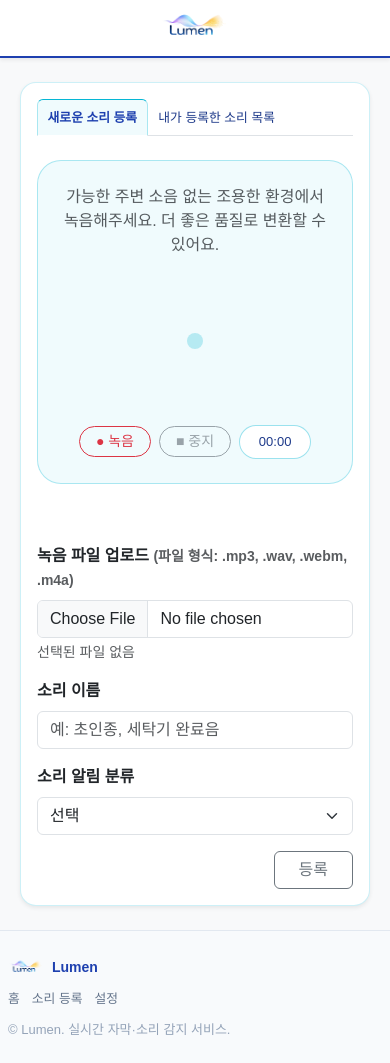
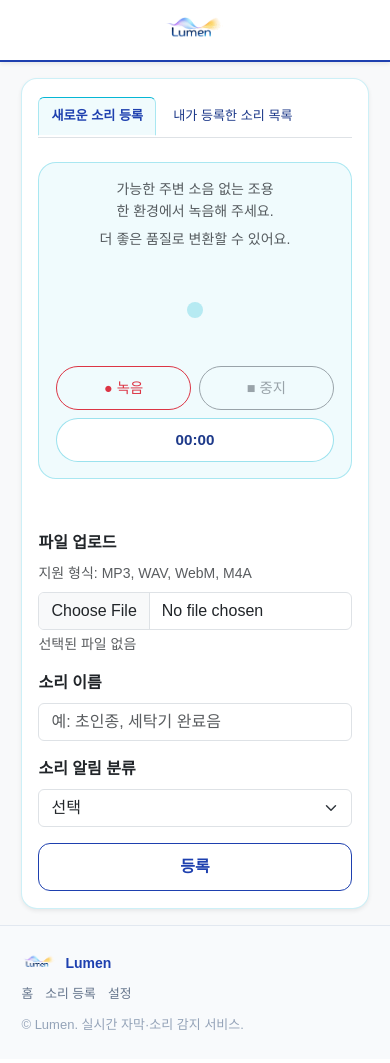
Before and after one commit to knights77787-ai/underdog, a FastAPI app: page /new-sound in a window 390 px wide. After the commit the page ends 1030 px from the top, so only its background shows below. Run offline with FastAPI, Linux system fonts and the light colour scheme; parts of the project's set-up code (start-up, migrations or seed data) failed here and were passed over.

Commit message:
모바일 UI 수정

```diff
--- a/Frontend/static/css/footer.css
+++ b/Frontend/static/css/footer.css
@@ -10,33 +10,80 @@
   padding: 0 0.75rem;
 }
 
-/* 사용자 헤더: 로고 가운데 정렬 (좌/우 영역 균형으로 중앙 유지) */
+/* 위 카드와 같은 세로 기준선: main에 container-fluid 가로 패딩이 있으면 main-inner·푸터보다 카드만 더 들어가 보임 */
+main.container-fluid:has(> .main-inner) {
+  padding-left: 0;
+  padding-right: 0;
+}
+
+/* 푸터 블록: 로고·링크·© 왼쪽을 한 축으로 */
+.footer-inner {
+  display: flex;
+  flex-direction: column;
+  align-items: flex-start;
+  width: 100%;
+  box-sizing: border-box;
+}
+
+.app-footer .footer-brand,
+.app-footer .footer-links,
+.app-footer .footer-copy {
+  margin-left: 0;
+  padding-left: 0;
+}
+
+/* 로고·좌우 버튼이 들어가는 사용자 네비: 부트스트랩 navbar 세로 패딩 제거 → 띠 높이 = .header-inner 한 곳에서만 */
+.navbar.bg-white.border-bottom:has(.header-inner) {
+  --bs-navbar-padding-y: 0;
+  padding-top: 0;
+  padding-bottom: 0;
+}
+
+/* 사용자 헤더: 로고 가운데 정렬 (띠 높이 고정, 로고만 비율 키움) */
 .navbar .header-inner {
+  --header-bar-min: 4.125rem; /* 4.5rem 대비 띠만 살짝 얇게 */
+  --header-bar-pad-y: 0.4rem;
+  --header-logo-max-h: 3.05rem; /* 띠(4.125rem−패딩) 안에서 최대한 키움 */
+  position: relative;
   display: flex;
   align-items: center;
   justify-content: space-between;
   flex-wrap: wrap;
+  padding-top: var(--header-bar-pad-y);
+  padding-bottom: var(--header-bar-pad-y);
+  min-height: var(--header-bar-min);
+  box-sizing: border-box;
 }
 .navbar .header-inner .header-logo-wrap {
   position: absolute;
   left: 50%;
   transform: translateX(-50%);
 }
-/* 사용자 화면: 로고 slot (헤더 높이와 무관, absolute 배치 후 확대) */
+/* 로고 slot: 띠(.header-inner) 안에 이미지가 잘리지 않도록 세로는 패딩 제외 높이 이하로 제한 */
 .navbar .header-inner .header-logo-slot {
   position: absolute;
   left: 50%;
   top: 50%;
   transform: translate(-50%, -50%);
   z-index: 1;
+  display: flex;
+  align-items: center;
+  justify-content: center;
+  max-height: 100%;
+  pointer-events: auto;
 }
 .navbar .header-inner .header-logo-slot .header-logo-wrap {
   position: static;
   transform: none;
+  display: flex;
+  align-items: center;
+  line-height: 0;
 }
 .navbar .header-inner .header-logo-slot img {
-  width: 98px;
-  height: 70px;
+  width: auto;
+  height: auto;
+  max-width: min(10.5rem, 58vw);
+  max-height: var(--header-logo-max-h);
   object-fit: contain;
 }
 .navbar .header-inner .header-left,
@@ -50,12 +97,8 @@
   align-items: center;
   gap: 0.5rem;
   flex-wrap: wrap;
-  min-height: 2.5rem;  /* 게스트일 때 빈 상태여도 로그인 사용자와 동일한 헤더 높이 유지 */
+  min-height: 2.5rem;
 }
-.navbar .header-inner {
-  position: relative;
-}
-
 .app-footer {
   margin-top: auto;
   padding: 1.5rem 0;
@@ -89,15 +132,28 @@
   margin-bottom: 0.75rem;
 }
 
-@media (max-width: 400px) {
+/* 모바일·태블릿(세로): 좌우 여백 넓게 — 화면 끝에 콘텐츠가 붙지 않게 */
+@media (max-width: 767.98px) {
   .header-inner,
   .footer-inner,
   .main-inner {
-    padding: 0 0.5rem;
+    padding-left: max(clamp(1.0625rem, 5.5vw, 1.5rem), env(safe-area-inset-left, 0px));
+    padding-right: max(clamp(1.0625rem, 5.5vw, 1.5rem), env(safe-area-inset-right, 0px));
+  }
+}
+
+@media (max-width: 400px) {
+  .navbar .header-inner {
+    --header-bar-min: 3.75rem;
+    --header-bar-pad-y: 0.38rem;
+    --header-logo-max-h: 2.68rem;
+    min-height: var(--header-bar-min);
+    padding-top: var(--header-bar-pad-y);
+    padding-bottom: var(--header-bar-pad-y);
   }
   .navbar .header-inner .header-logo-slot img {
-    width: 70px;
-    height: 50px;
+    max-width: min(8.5rem, 62vw);
+    max-height: var(--header-logo-max-h);
   }
   .app-footer .footer-links {
     flex-wrap: nowrap;
--- a/Frontend/static/css/new_sound.css
+++ b/Frontend/static/css/new_sound.css
@@ -1,6 +1,43 @@
 body {
   font-family: Arial, "Noto Sans KR", sans-serif;
   background: #f8fafc !important;
+}
+
+/* 메인 카드 가독성: 좁은 화면에서도 과하게 넓지 않게 */
+.center-shell {
+  width: 100%;
+  max-width: 720px;
+  margin-inline: auto;
+}
+
+/* 녹음 안내: 의도한 위치에서만 줄바꿈 */
+.helper-text {
+  font-size: 0.9rem;
+  line-height: 1.55;
+  max-width: 22rem;
+  margin-left: auto;
+  margin-right: auto;
+  text-wrap: balance;
+}
+
+.helper-text-line {
+  display: block;
+}
+
+.helper-text-line + .helper-text-line {
+  margin-top: 0.4rem;
+}
+
+.upload-format-note {
+  line-height: 1.45;
+  word-break: keep-all;
+  overflow-wrap: anywhere;
+}
+
+.btn-submit-sound {
+  font-weight: 600;
+  min-height: 48px;
+  border-radius: 12px;
 }
 
 /* ===== tabs (Lumen 테마) ===== */
@@ -255,11 +292,105 @@ body {
 
 @media (max-width: 400px) {
   .sound-tabs .nav-link {
-    font-size: 0.8rem;
-    padding: 0.5rem 0.6rem;
+    font-size: 0.78rem;
+    padding: 0.5rem 0.55rem;
+    white-space: nowrap;
   }
   .main-card .card-body {
-    padding: 1rem !important;
+    padding: 1.1rem 1rem !important;
+  }
+}
+
+/* 모바일·좁은 태블릿: 녹음 영역 비율·터치 영역 */
+@media (max-width: 767.98px) {
+  .sound-tabs {
+    flex-wrap: nowrap;
+    overflow-x: auto;
+    overflow-y: hidden;
+    -webkit-overflow-scrolling: touch;
+    scrollbar-width: none;
+    gap: 0.25rem;
+    padding-bottom: 2px;
+  }
+
+  .sound-tabs::-webkit-scrollbar {
+    display: none;
+  }
+
+  .sound-tabs .nav-item {
+    flex: 0 0 auto;
+  }
+
+  .sound-tabs .nav-link {
+    font-size: 0.82rem;
+    padding: 0.55rem 0.75rem;
+    white-space: nowrap;
+  }
+
+  .record-shell {
+    padding: 1rem 1.05rem;
+    border-radius: 18px;
+  }
+
+  .helper-text {
+    max-width: 100%;
+    font-size: 0.875rem;
+    padding-inline: 0.15rem;
+  }
+
+  .rec-indicator-wrap {
+    min-height: 88px;
+    margin-bottom: 0.75rem !important;
+  }
+
+  .rec-indicator {
+    width: 56px;
+    height: 56px;
+  }
+
+  .rec-pulse {
+    width: 56px;
+    height: 56px;
+  }
+
+  .record-controls {
+    width: 100%;
+    max-width: 100%;
+    gap: 0.5rem !important;
+  }
+
+  .btn-record {
+    min-height: 44px;
+    padding-top: 0.45rem;
+    padding-bottom: 0.45rem;
+    font-size: 0.9rem;
+    flex: 1 1 calc(50% - 0.25rem);
+    min-width: 0;
+  }
+
+  .record-controls .timer-pill {
+    flex: 1 1 100%;
+    max-width: 100%;
+    min-height: 44px;
+    display: flex;
+    align-items: center;
+    justify-content: center;
+    font-size: 0.95rem;
+    font-weight: 600;
+  }
+
+  #audioPreview:not([hidden]) {
+    margin-top: 0.75rem !important;
+  }
+}
+
+@media (min-width: 768px) {
+  .record-controls .btn-record {
+    flex: 0 0 auto;
+  }
+
+  .record-controls .timer-pill {
+    flex: 0 0 auto;
   }
 }
 
--- a/Frontend/static/js/new_sound.js
+++ b/Frontend/static/js/new_sound.js
@@ -463,30 +463,35 @@ fileInput?.addEventListener("change", () => {
 });
 
 // ===== recorder =====
-btnStart?.addEventListener("click", async () => {
-  clearStatus();
+/** 권한 허용 직후 스트림으로 MediaRecorder 시작 (메인 live.js와 같이 getUserMedia는 사용자 제스처 턴에서 동기 호출) */
+function startMediaRecorderFromStream(stream) {
+  const mimeCandidates = ["audio/webm;codecs=opus", "audio/webm"];
+  const mimeType = mimeCandidates.find((t) => MediaRecorder.isTypeSupported(t)) || "";
 
-  if (!navigator?.mediaDevices?.getUserMedia) {
-    console.error("getUserMedia not available", navigator, navigator?.mediaDevices);
-    setStatus("이 환경에서는 마이크 기능이 지원되지 않아요 (HTTPS/localhost 또는 브라우저 확인).", "err");
+  try {
+    mediaRecorder = new MediaRecorder(stream, mimeType ? { mimeType } : undefined);
+  } catch (e) {
+    console.error("MediaRecorder init failed", e);
+    try {
+      stream.getTracks().forEach((tr) => tr.stop());
+    } catch (_) {}
+    setStatus("이 브라우저에서 녹음 형식을 시작할 수 없습니다.", "err");
+    resetRecordingUi();
     return;
   }
 
+  recordedChunks = [];
+
+  stream.getTracks().forEach((t) => {
+    t.onended = () => {
+      if (!mediaRecorder || mediaRecorder.state === "inactive") return;
       try {
-    resetRecordedState();
-    setSelectedAudio(null, null);
-    updateFileMeta(null);
-
-    const stream = await navigator.mediaDevices.getUserMedia({ audio: true });
-
-    const mimeCandidates = [
-      "audio/webm;codecs=opus",
-      "audio/webm",
-    ];
-    const mimeType = mimeCandidates.find((t) => MediaRecorder.isTypeSupported(t)) || "";
-
-    mediaRecorder = new MediaRecorder(stream, mimeType ? { mimeType } : undefined);
-    recordedChunks = [];
+        mediaRecorder.stop();
+      } catch (_) {}
+      resetRecordingUi();
+      setStatus("마이크 연결이 끊겼습니다.", "err");
+    };
+  });
 
   mediaRecorder.ondataavailable = (e) => {
     if (e.data && e.data.size > 0) {
@@ -517,7 +522,17 @@ btnStart?.addEventListener("click", async () => {
     setStatus("녹음이 저장되었습니다.", "ok");
   };
 
+  try {
     mediaRecorder.start();
+  } catch (e) {
+    console.error("mediaRecorder.start failed", e);
+    try {
+      stream.getTracks().forEach((tr) => tr.stop());
+    } catch (_) {}
+    setStatus("녹음을 시작할 수 없습니다.", "err");
+    resetRecordingUi();
+    return;
+  }
 
   btnStart.disabled = true;
   btnStop.disabled = false;
@@ -525,7 +540,28 @@ btnStart?.addEventListener("click", async () => {
   recIndicatorWrap?.classList.add("recording");
   startTimer();
   setStatus("녹음 중...", "ok");
-  } catch (err) {
+}
+
+btnStart?.addEventListener("click", () => {
+  clearStatus();
+
+  if (!navigator?.mediaDevices?.getUserMedia) {
+    console.error("getUserMedia not available", navigator, navigator?.mediaDevices);
+    setStatus("이 환경에서는 마이크 기능이 지원되지 않아요 (HTTPS/localhost 또는 브라우저 확인).", "err");
+    return;
+  }
+
+  resetRecordedState();
+  setSelectedAudio(null, null);
+  updateFileMeta(null);
+
+  // async/await 금지: 권한 대화 후에도 스트림이 바로 이어지도록 이 이벤트 루프 턴에서 getUserMedia 호출 (live.js requestMicPermission과 동일 패턴)
+  navigator.mediaDevices
+    .getUserMedia({ audio: true })
+    .then((stream) => {
+      startMediaRecorderFromStream(stream);
+    })
+    .catch((err) => {
       console.error(err);
 
       if (err?.name === "NotAllowedError" || err?.name === "PermissionDeniedError") {
@@ -541,7 +577,7 @@ btnStart?.addEventListener("click", async () => {
       }
 
       resetRecordingUi();
-  }
+    });
 });
 
 btnStop?.addEventListener("click", () => {
--- a/Frontend/templates/index.html
+++ b/Frontend/templates/index.html
@@ -133,7 +133,7 @@
         <!-- Mic box -->
         <div class="card shadow-sm mb-3">
           <div class="card-body text-center">
-            <div id="micStatusCard" class="mic-status-indicator mic-status-card mic-off mb-2" title="마이크 끔" aria-label="마이크 끔">
+            <div id="micStatusCard" class="mic-status-indicator mic-status-card mic-off mb-2" role="button" tabindex="0" title="마이크 끔" aria-label="마이크 끔 (클릭하여 실행)">
               <i class="bi bi-mic-mute-fill mic-status-icon"></i>
             </div>
             <div class="fw-semibold" id="micTitle">마이크 대기 중</div>
--- a/Frontend/templates/new_sound.html
+++ b/Frontend/templates/new_sound.html
@@ -43,7 +43,7 @@
     </div>
   </nav>
 
-  <main class="container-fluid py-4">
+  <main class="container-fluid py-3 py-md-4 px-0">
     <div class="main-inner">
       <div class="center-shell">
       <div class="card shadow-sm border-0 main-card">
@@ -93,12 +93,13 @@
               aria-labelledby="register-tab"
               tabindex="0">
 
-              <div class="record-shell mx-auto mb-4">
-                <p class="text-center text-muted helper-text mb-4">
-                  가능한 주변 소음 없는 조용한 환경에서 녹음해주세요. 더 좋은 품질로 변환할 수 있어요.
+              <div class="record-shell mx-auto mb-3 mb-md-4">
+                <p class="text-center text-muted helper-text mb-3 mb-md-4">
+                  <span class="helper-text-line">가능한 주변 소음 없는 조용한 환경에서 녹음해 주세요.</span>
+                  <span class="helper-text-line">더 좋은 품질로 변환할 수 있어요.</span>
                 </p>
 
-                <div class="rec-indicator-wrap mb-4" id="recIndicatorWrap">
+                <div class="rec-indicator-wrap mb-3 mb-md-4" id="recIndicatorWrap">
                   <div class="rec-indicator">
                     <span class="rec-pulse rec-pulse-1"></span>
                     <span class="rec-pulse rec-pulse-2"></span>
@@ -107,11 +108,11 @@
                   </div>
                 </div>
 
-                <div class="d-flex justify-content-center flex-wrap gap-2 align-items-center">
-                  <button id="btnStart" type="button" class="btn btn-outline-danger btn-sm rounded-pill px-3">
+                <div class="d-flex record-controls justify-content-center flex-wrap gap-2 gap-md-3 align-items-center">
+                  <button id="btnStart" type="button" class="btn btn-outline-danger btn-record rounded-pill px-3">
                     ● 녹음
                   </button>
-                  <button id="btnStop" type="button" class="btn btn-outline-secondary btn-sm rounded-pill px-3" disabled>
+                  <button id="btnStop" type="button" class="btn btn-outline-secondary btn-record rounded-pill px-3" disabled>
                     ■ 중지
                   </button>
                   <div id="timer" class="timer-pill">00:00</div>
@@ -126,10 +127,8 @@
               <div id="status" class="status small mb-3"></div>
 
               <div class="mb-3">
-                <label for="fileInput" class="form-label fw-semibold">
-                  녹음 파일 업로드
-                  <span class="text-muted small">(파일 형식: .mp3, .wav, .webm, .m4a)</span>
-                </label>
+                <label for="fileInput" class="form-label fw-semibold mb-1">파일 업로드</label>
+                <p class="form-text text-muted small upload-format-note mb-2">지원 형식: MP3, WAV, WebM, M4A</p>
                 <input id="fileInput" type="file" class="form-control" accept=".mp3,.wav,.webm,.m4a,audio/*">
                 <div id="fileMeta" class="form-text"></div>
               </div>
@@ -155,8 +154,8 @@
 
 
 
-              <div class="d-flex justify-content-end">
-                <button id="btnSubmit" type="button" class="btn btn-outline-secondary px-4">
+              <div class="d-grid d-md-flex justify-content-md-end mt-1">
+                <button id="btnSubmit" type="button" class="btn btn-outline-primary btn-submit-sound px-4 py-2">
                   등록
                 </button>
               </div>
```
Also changed, not shown: Frontend/static/css/index.css (+13 -4 lines), Frontend/static/css/login.css (+35 -5 lines), Frontend/static/js/live.js (+19 -5 lines), Backend/data/underdog.db. Lines whose indentation alone changed are shown as unchanged.
